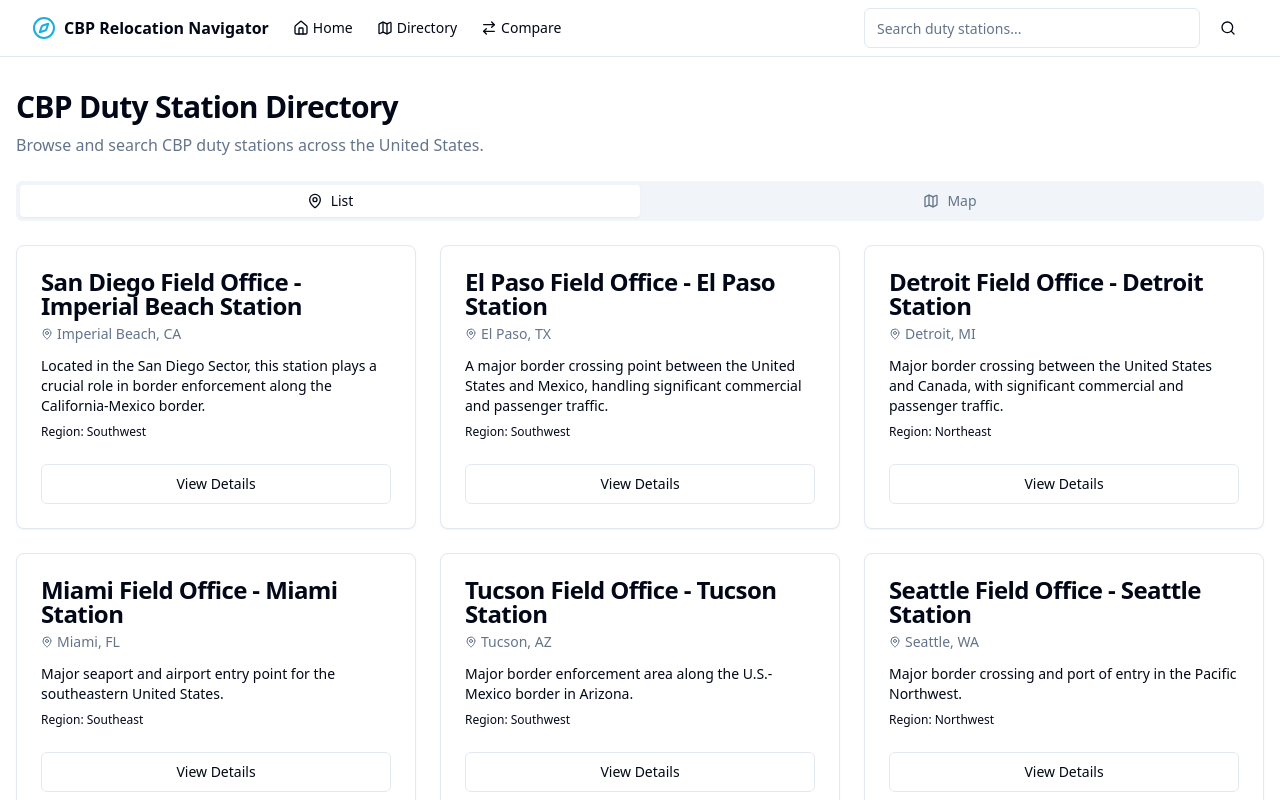
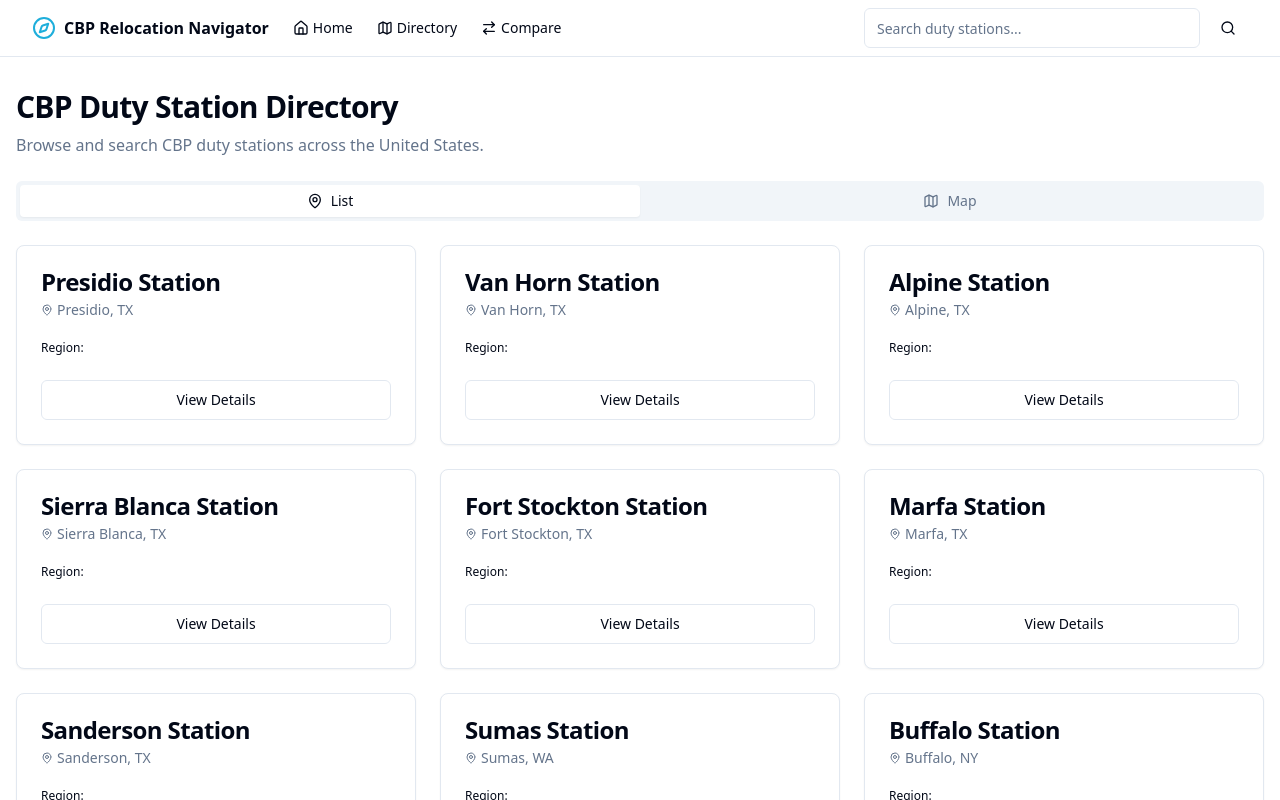
Before and after one commit to MetaPhase-Consulting/dutystation, a React (Vite) app: page /directory in a window 1280 px wide. Shown: the top 800 px of the page. Built offline with nearby package versions, Linux system fonts and the light colour scheme.

Commit message:
Refactor: Update duty station data
Replaces the mock duty station data with a comprehensive list of actual duty stations.

```diff
--- a/src/data/dutyStations.ts
+++ b/src/data/dutyStations.ts
@@ -1,178 +1,132 @@
-// Mock data for CBP duty stations
+// Types for CBP duty stations
 export interface DutyStation {
   id: string;
   name: string;
   city: string;
   state: string;
-  region: string;
-  description: string;
+  zipCode: string;
+  sector: string;
   lat: number;
   lng: number;
-  links: {
-    realEstate: string;
-    schools: string;
-    crime: string;
-    costOfLiving: string;
-    weather: string;
-    transit: string;
-    movingTips: string;
-  };
 }
 
 export const dutyStations: DutyStation[] = [
   {
-    id: "1",
-    name: "San Diego Field Office - Imperial Beach Station",
-    city: "Imperial Beach",
-    state: "CA",
-    region: "Southwest",
-    description: "Located in the San Diego Sector, this station plays a crucial role in border enforcement along the California-Mexico border.",
-    lat: 32.5749,
-    lng: -117.1225,
-    links: {
-      realEstate: "https://www.zillow.com/imperial-beach-ca/",
-      schools: "https://www.greatschools.org/california/imperial-beach/",
-      crime: "https://www.areavibes.com/imperial+beach-ca/crime/",
-      costOfLiving: "https://www.bestplaces.net/cost_of_living/city/california/imperial_beach",
-      weather: "https://weather.com/weather/today/l/Imperial+Beach+CA+USCA0398:1:US",
-      transit: "https://www.google.com/maps/place/Imperial+Beach,+CA/",
-      movingTips: "https://www.moving.com/tips/moving-to-imperial-beach-ca/",
-    },
+    id: "bb-1",
+    name: "Presidio Station",
+    city: "Presidio",
+    state: "TX",
+    zipCode: "79845",
+    sector: "Big Bend Sector",
+    lat: 29.5607,
+    lng: -104.3677
   },
   {
-    id: "2",
-    name: "El Paso Field Office - El Paso Station",
-    city: "El Paso",
+    id: "bb-2",
+    name: "Van Horn Station",
+    city: "Van Horn",
     state: "TX",
-    region: "Southwest",
-    description: "A major border crossing point between the United States and Mexico, handling significant commercial and passenger traffic.",
-    lat: 31.7619,
-    lng: -106.4850,
-    links: {
-      realEstate: "https://www.zillow.com/el-paso-tx/",
-      schools: "https://www.greatschools.org/texas/el-paso/",
-      crime: "https://www.areavibes.com/el+paso-tx/crime/",
-      costOfLiving: "https://www.bestplaces.net/cost_of_living/city/texas/el_paso",
-      weather: "https://weather.com/weather/today/l/El+Paso+TX+USTX0413:1:US",
-      transit: "https://www.google.com/maps/place/El+Paso,+TX/",
-      movingTips: "https://www.moving.com/tips/moving-to-el-paso-tx/",
-    },
+    zipCode: "79855",
+    sector: "Big Bend Sector",
+    lat: 31.0389,
+    lng: -104.8307
   },
   {
-    id: "3",
-    name: "Detroit Field Office - Detroit Station",
+    id: "bb-3",
+    name: "Alpine Station",
+    city: "Alpine",
+    state: "TX",
+    zipCode: "79830",
+    sector: "Big Bend Sector",
+    lat: 30.3585,
+    lng: -103.6611
+  },
+  {
+    id: "bb-4",
+    name: "Sierra Blanca Station",
+    city: "Sierra Blanca",
+    state: "TX",
+    zipCode: "79851",
+    sector: "Big Bend Sector",
+    lat: 31.1739,
+    lng: -105.3592
+  },
+  {
+    id: "bb-5",
+    name: "Fort Stockton Station",
+    city: "Fort Stockton",
+    state: "TX",
+    zipCode: "79735",
+    sector: "Big Bend Sector",
+    lat: 30.8915,
+    lng: -102.8784
+  },
+  {
+    id: "bb-6",
+    name: "Marfa Station",
+    city: "Marfa",
+    state: "TX",
+    zipCode: "79843",
+    sector: "Big Bend Sector",
+    lat: 30.3087,
+    lng: -104.0207
+  },
+  {
+    id: "bb-7",
+    name: "Sanderson Station",
+    city: "Sanderson",
+    state: "TX",
+    zipCode: "79848",
+    sector: "Big Bend Sector",
+    lat: 30.1419,
+    lng: -102.3988
+  },
+  {
+    id: "bl-1",
+    name: "Sumas Station",
+    city: "Sumas",
+    state: "WA",
+    zipCode: "98295",
+    sector: "Blaine Sector",
+    lat: 48.9985,
+    lng: -122.2654
+  },
+  {
+    id: "bf-1",
+    name: "Buffalo Station",
+    city: "Buffalo",
+    state: "NY",
+    zipCode: "14202",
+    sector: "Buffalo Sector",
+    lat: 42.8864,
+    lng: -78.8784
+  },
+  {
+    id: "dr-1",
+    name: "Del Rio Station",
+    city: "Del Rio",
+    state: "TX",
+    zipCode: "78840",
+    sector: "Del Rio Sector",
+    lat: 29.3625,
+    lng: -100.9044
+  },
+  {
+    id: "dt-1",
+    name: "Detroit Station",
     city: "Detroit",
     state: "MI",
-    region: "Northeast",
-    description: "Major border crossing between the United States and Canada, with significant commercial and passenger traffic.",
+    zipCode: "48226",
+    sector: "Detroit Sector",
     lat: 42.3314,
-    lng: -83.0458,
-    links: {
-      realEstate: "https://www.zillow.com/detroit-mi/",
-      schools: "https://www.greatschools.org/michigan/detroit/",
-      crime: "https://www.areavibes.com/detroit-mi/crime/",
-      costOfLiving: "https://www.bestplaces.net/cost_of_living/city/michigan/detroit",
-      weather: "https://weather.com/weather/today/l/Detroit+MI+USMI0229:1:US",
-      transit: "https://www.google.com/maps/place/Detroit,+MI/",
-      movingTips: "https://www.moving.com/tips/moving-to-detroit-mi/",
-    },
-  },
-  {
-    id: "4",
-    name: "Miami Field Office - Miami Station",
-    city: "Miami",
-    state: "FL",
-    region: "Southeast",
-    description: "Major seaport and airport entry point for the southeastern United States.",
-    lat: 25.7617,
-    lng: -80.1918,
-    links: {
-      realEstate: "https://www.zillow.com/miami-fl/",
-      schools: "https://www.greatschools.org/florida/miami/",
-      crime: "https://www.areavibes.com/miami-fl/crime/",
-      costOfLiving: "https://www.bestplaces.net/cost_of_living/city/florida/miami",
-      weather: "https://weather.com/weather/today/l/Miami+FL+USFL0316:1:US",
-      transit: "https://www.google.com/maps/place/Miami,+FL/",
-      movingTips: "https://www.moving.com/tips/moving-to-miami-fl/",
-    },
-  },
-  {
-    id: "5",
-    name: "Tucson Field Office - Tucson Station",
-    city: "Tucson",
-    state: "AZ",
-    region: "Southwest",
-    description: "Major border enforcement area along the U.S.-Mexico border in Arizona.",
-    lat: 32.2226,
-    lng: -110.9747,
-    links: {
-      realEstate: "https://www.zillow.com/tucson-az/",
-      schools: "https://www.greatschools.org/arizona/tucson/",
-      crime: "https://www.areavibes.com/tucson-az/crime/",
-      costOfLiving: "https://www.bestplaces.net/cost_of_living/city/arizona/tucson",
-      weather: "https://weather.com/weather/today/l/Tucson+AZ+USAZ0247:1:US",
-      transit: "https://www.google.com/maps/place/Tucson,+AZ/",
-      movingTips: "https://www.moving.com/tips/moving-to-tucson-az/",
-    },
-  },
-  {
-    id: "6",
-    name: "Seattle Field Office - Seattle Station",
-    city: "Seattle",
-    state: "WA",
-    region: "Northwest",
-    description: "Major border crossing and port of entry in the Pacific Northwest.",
-    lat: 47.6062,
-    lng: -122.3321,
-    links: {
-      realEstate: "https://www.zillow.com/seattle-wa/",
-      schools: "https://www.greatschools.org/washington/seattle/",
-      crime: "https://www.areavibes.com/seattle-wa/crime/",
-      costOfLiving: "https://www.bestplaces.net/cost_of_living/city/washington/seattle",
-      weather: "https://weather.com/weather/today/l/Seattle+WA+USWA0395:1:US",
-      transit: "https://www.google.com/maps/place/Seattle,+WA/",
-      movingTips: "https://www.moving.com/tips/moving-to-seattle-wa/",
-    },
-  },
-  {
-    id: "7",
-    name: "Buffalo Field Office - Buffalo Station",
-    city: "Buffalo",
-    state: "NY",
-    region: "Northeast",
-    description: "Major border crossing between the United States and Canada in western New York.",
-    lat: 42.8864,
-    lng: -78.8784,
-    links: {
-      realEstate: "https://www.zillow.com/buffalo-ny/",
-      schools: "https://www.greatschools.org/new-york/buffalo/",
-      crime: "https://www.areavibes.com/buffalo-ny/crime/",
-      costOfLiving: "https://www.bestplaces.net/cost_of_living/city/new_york/buffalo",
-      weather: "https://weather.com/weather/today/l/Buffalo+NY+USNY0181:1:US",
-      transit: "https://www.google.com/maps/place/Buffalo,+NY/",
-      movingTips: "https://www.moving.com/tips/moving-to-buffalo-ny/",
-    },
-  },
-  {
-    id: "8",
-    name: "Laredo Field Office - Laredo Station",
-    city: "Laredo",
-    state: "TX",
-    region: "Southwest",
-    description: "Major port of entry on the U.S.-Mexico border, handling significant commercial traffic.",
-    lat: 27.5036,
-    lng: -99.5072,
-    links: {
-      realEstate: "https://www.zillow.com/laredo-tx/",
-      schools: "https://www.greatschools.org/texas/laredo/",
-      crime: "https://www.areavibes.com/laredo-tx/crime/",
-      costOfLiving: "https://www.bestplaces.net/cost_of_living/city/texas/laredo",
-      weather: "https://weather.com/weather/today/l/Laredo+TX+USTX0737:1:US",
-      transit: "https://www.google.com/maps/place/Laredo,+TX/",
-      movingTips: "https://www.moving.com/tips/moving-to-laredo-tx/",
-    },
+    lng: -83.0458
   },
 ];
+
+// Helper function to get stations by sector
+export function getStationsBySector(sector: string): DutyStation[] {
+  return dutyStations.filter((station) => station.sector === sector);
+}
 
 // Helper function to search for duty stations
 export function searchDutyStations(query: string): DutyStation[] {
@@ -184,7 +138,8 @@ export function searchDutyStations(query: string): DutyStation[] {
     (station) =>
       station.name.toLowerCase().includes(lowercaseQuery) ||
       station.city.toLowerCase().includes(lowercaseQuery) ||
-      station.state.toLowerCase().includes(lowercaseQuery)
+      station.state.toLowerCase().includes(lowercaseQuery) ||
+      station.sector.toLowerCase().includes(lowercaseQuery)
   );
 }
 
```
